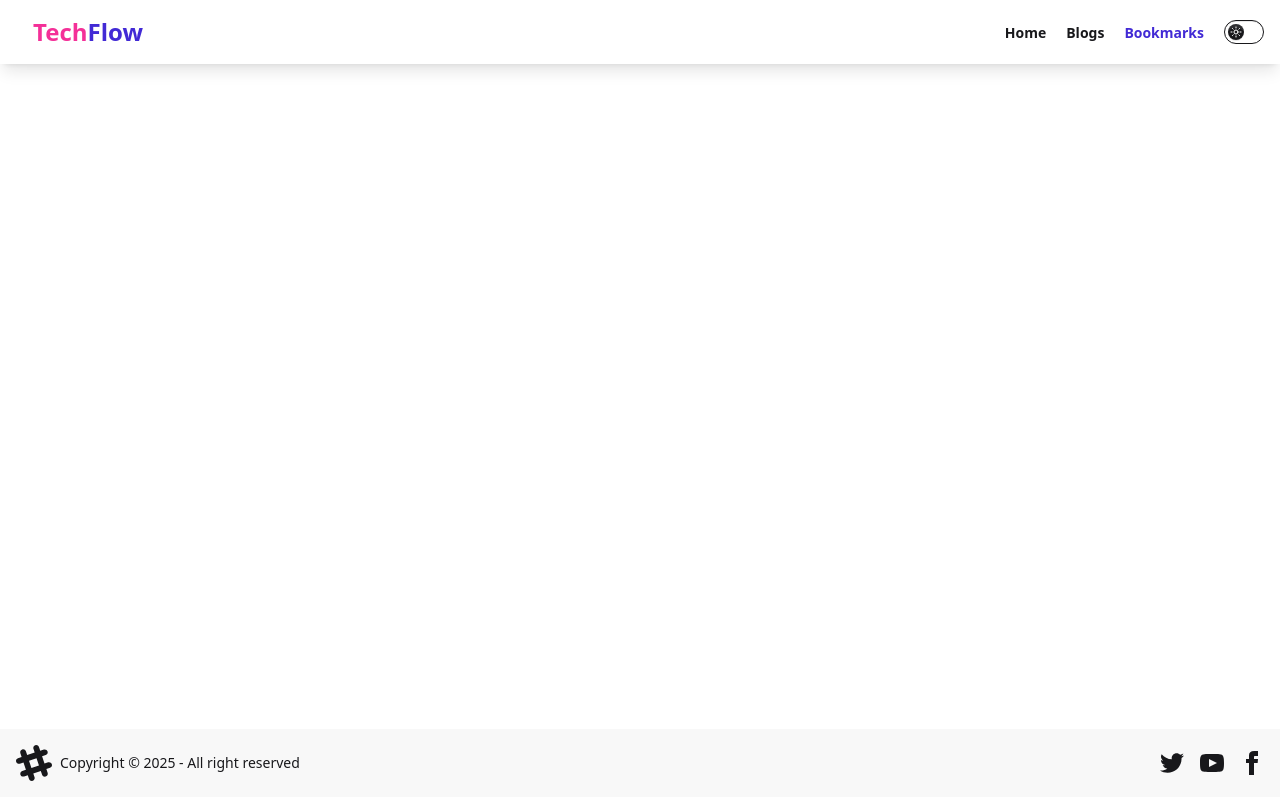
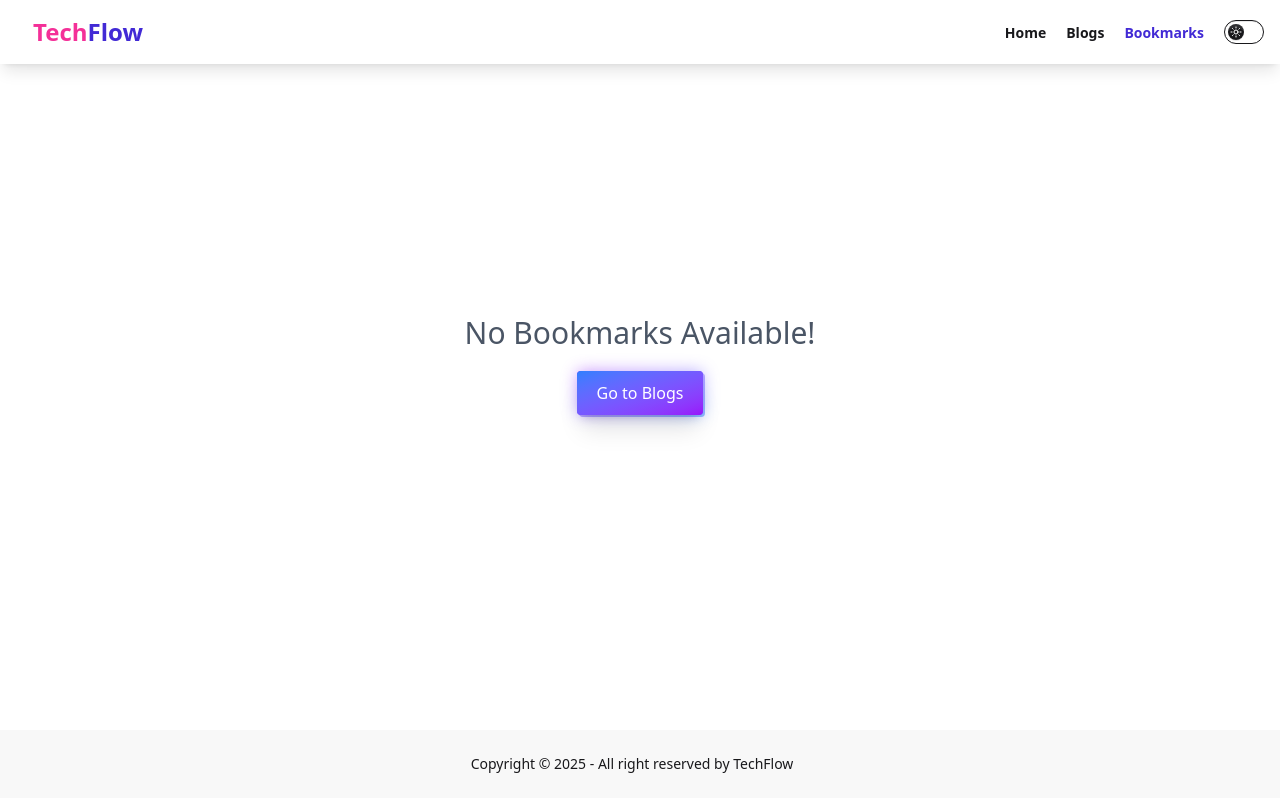
Before and after one commit to arifulmrislam/TechFlow, a React (Vite) app: page /bookmarks in a window 1280 px wide. Built offline with nearby package versions, Linux system fonts and the light colour scheme.

Commit message:
fix: bookmarks page and footer components

```diff
--- /dev/null
+++ b/src/components/EmptyState.jsx
@@ -0,0 +1,22 @@
+import { Link } from 'react-router-dom'
+
+const EmptyState = ({ message, address, label }) => {
+    return (
+        <div className='min-h-[calc(100vh-134px)] gap-5 flex flex-col justify-center items-center pb-16'>
+            <p className='text-gray-600 text-xl lg:text-3xl'>{message}</p>
+
+            <Link
+                to={address}
+                className='px-5 py-2.5 relative rounded group font-medium text-white font-medium inline-block'
+            >
+                <span className='absolute top-0 left-0 w-full h-full rounded opacity-50 filter blur-sm bg-gradient-to-br from-purple-600 to-blue-500'></span>
+                <span className='h-full w-full inset-0 absolute mt-0.5 ml-0.5 bg-gradient-to-br filter group-active:opacity-0 rounded opacity-50 from-purple-600 to-blue-500'></span>
+                <span className='absolute inset-0 w-full h-full transition-all duration-200 ease-out rounded shadow-xl bg-gradient-to-br filter group-active:opacity-0 group-hover:blur-sm from-purple-600 to-blue-500'></span>
+                <span className='absolute inset-0 w-full h-full transition duration-200 ease-out rounded bg-gradient-to-br to-purple-600 from-blue-500'></span>
+                <span className='relative'>{label}</span>
+            </Link>
+        </div>
+    );
+};
+
+export default EmptyState;
--- a/src/components/Footer.jsx
+++ b/src/components/Footer.jsx
@@ -2,9 +2,9 @@
 
 const Footer = () => {
     return (
-      <footer className='footer sm:footer-horizontal bg-base-200 text-base-content items-center p-4'>
-        <aside className='grid-flow-col items-center'>
-          <svg
+        <footer className='footer sm:footer-horizontal bg-base-200 text-base-content items-center flex justify-center p-6'>
+            <aside className='grid-flow-col items-center'>
+                {/* <svg
             width='36'
             height='36'
             viewBox='0 0 24 24'
@@ -14,11 +14,11 @@ const Footer = () => {
             className='fill-current'
           >
             <path d='M22.672 15.226l-2.432.811.841 2.515c.33 1.019-.209 2.127-1.23 2.456-1.15.325-2.148-.321-2.463-1.226l-.84-2.518-5.013 1.677.84 2.517c.391 1.203-.434 2.542-1.831 2.542-.88 0-1.601-.564-1.86-1.314l-.842-2.516-2.431.809c-1.135.328-2.145-.317-2.463-1.229-.329-1.018.211-2.127 1.231-2.456l2.432-.809-1.621-4.823-2.432.808c-1.355.384-2.558-.59-2.558-1.839 0-.817.509-1.582 1.327-1.846l2.433-.809-.842-2.515c-.33-1.02.211-2.129 1.232-2.458 1.02-.329 2.13.209 2.461 1.229l.842 2.515 5.011-1.677-.839-2.517c-.403-1.238.484-2.553 1.843-2.553.819 0 1.585.509 1.85 1.326l.841 2.517 2.431-.81c1.02-.33 2.131.211 2.461 1.229.332 1.018-.21 2.126-1.23 2.456l-2.433.809 1.622 4.823 2.433-.809c1.242-.401 2.557.484 2.557 1.838 0 .819-.51 1.583-1.328 1.847m-8.992-6.428l-5.01 1.675 1.619 4.828 5.011-1.674-1.62-4.829z'></path>
-          </svg>
-          <p>Copyright © {new Date().getFullYear()} - All right reserved</p>
-        </aside>
-        <nav className='grid-flow-col gap-4 md:place-self-center md:justify-self-end'>
-          <a>
+          </svg> */}
+                <p>Copyright © {new Date().getFullYear()} - All right reserved by TechFlow</p>
+            </aside>
+            <nav className='grid-flow-col gap-4 md:place-self-center md:justify-self-end'>
+                {/* <a>
             <svg
               xmlns='http://www.w3.org/2000/svg'
               width='24'
@@ -50,9 +50,9 @@ const Footer = () => {
             >
               <path d='M9 8h-3v4h3v12h5v-12h3.642l.358-4h-4v-1.667c0-.955.192-1.333 1.115-1.333h2.885v-5h-3.808c-3.596 0-5.192 1.583-5.192 4.615v3.385z'></path>
             </svg>
-          </a>
-        </nav>
-      </footer>
+          </a> */}
+            </nav>
+        </footer>
     );
 };
 
--- a/src/pages/Bookmarks.jsx
+++ b/src/pages/Bookmarks.jsx
@@ -1,6 +1,7 @@
 import { useEffect, useState } from 'react';
 import { deleteBlog, getBlogs } from '../utils';
 import BlogCard from './../components/BlogCard';
+import EmptyState from '../components/EmptyState';
 
 
 const Bookmarks = () => {
@@ -16,8 +17,10 @@ const Bookmarks = () => {
         setBlogs(storedBlogs);
     };
 
+    if(blogs.length < 1) return <EmptyState message='No Bookmarks Available!' address={'/blogs'} label={'Go to Blogs'}/>
+
     return (
-        <div className='grid px-4 sm:px-8 lg:px-12 py- 8 justify-center grid-cols-1 gap-6 sm:grid-cols-2 lg:grid-cols-3'>
+        <div className='grid px-4 sm:px-8 lg:px-12 py- 8 justify-center grid-cols-1 gap-8 sm:grid-cols-2 lg:grid-cols-3'>
             {blogs.map((blog) => (
                 <BlogCard
                 handleDelete={handleDelete}
```
